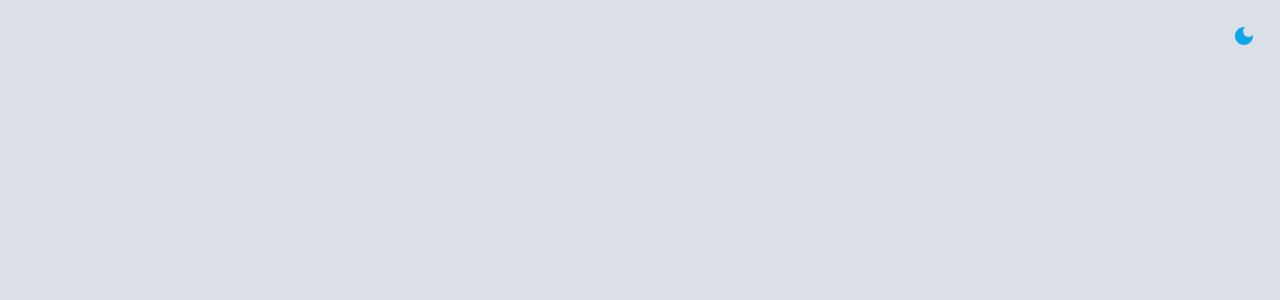
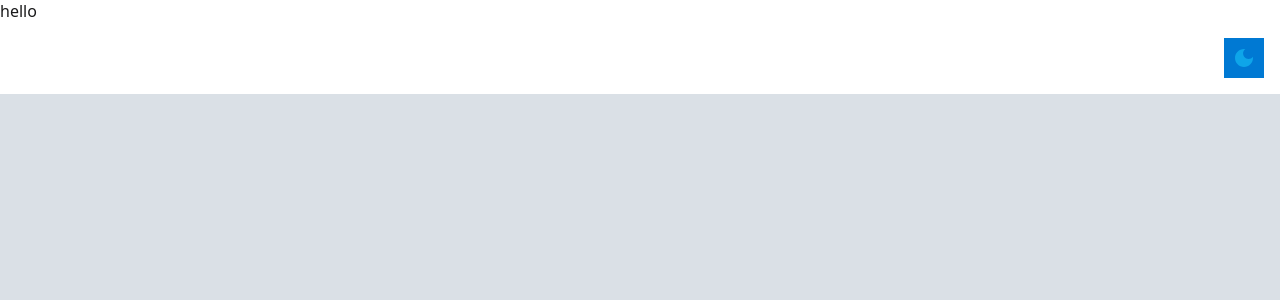
Before and after one commit to L-Michael1/mlammy-v2, a React (Create React App) app: page / in a window 1280 px wide. Shown: the top 300 px of the page. Built offline with nearby package versions, Linux system fonts and the light colour scheme.

Commit message:
Playing with styled-component themeing

```diff
--- a/src/App.tsx
+++ b/src/App.tsx
@@ -9,13 +9,13 @@ import GlobalStyle from './components/Theme/globalStyles'
 // Pages
 import Home from './pages/Home/Home'
 
-const App = () => {
+const App: React.FC = () => {
 
   let localTheme = localStorage.getItem('theme') ?? 'light';
 
   const [theme, setTheme] = useState<String>(localTheme);
 
-  const toggleTheme = () => {
+  const toggleTheme = (): void => {
     let toggledTheme = theme === 'light' ? 'dark' : 'light';
     localStorage.setItem('theme', toggledTheme);
     setTheme(toggledTheme);
@@ -26,7 +26,7 @@ const App = () => {
       <ThemeProvider theme={theme === 'light' ? light : dark}>
         <GlobalStyle />
         <Routes>
-          <Route path='/' element={<Home theme={theme} toggleTheme={toggleTheme} />} />
+          <Route path='/' element={<Home themeType={theme} toggleTheme={toggleTheme} />} />
         </Routes>
       </ThemeProvider>
     </Router>
--- a/src/components/Navbar/Navbar.styled.tsx
+++ b/src/components/Navbar/Navbar.styled.tsx
@@ -8,4 +8,5 @@ export const HeaderContainer = styled.div`
 export const ToggleContainer = styled.div`
     display: table;
     margin-left: auto;
+    background-color: ${({ theme }) => theme.buttonCanvas}
 `;
--- a/src/components/Navbar/Navbar.tsx
+++ b/src/components/Navbar/Navbar.tsx
@@ -6,17 +6,17 @@ import IconButton from '@mui/material/IconButton';
 import DarkModeIcon from '@mui/icons-material/DarkMode';
 import LightModeIcon from '@mui/icons-material/LightMode';
 
-interface NavProps {
-    theme: String;
+type NavProps = {
+    themeType: string
     toggleTheme: () => void
 }
 
-const Navbar = ({ theme, toggleTheme }: NavProps) => {
+const Navbar = ({ themeType, toggleTheme }: NavProps) => {
     return (
         <HeaderContainer>
             <ToggleContainer>
                 <IconButton onClick={toggleTheme}>
-                    {theme === 'light' ? (
+                    {themeType === 'light' ? (
                         <DarkModeIcon sx={{ color: '#0ea5e9' }} />
                     ) : (
                         <LightModeIcon sx={{ color: '#0ea5e9' }} />
--- a/src/components/Theme/Themes.tsx
+++ b/src/components/Theme/Themes.tsx
@@ -1,8 +1,12 @@
 export const light = {
-    body: '#DAE0E6',
-    text: '#030303',
+    background: '#FFFFFF',
+    canvas: '#DAE0E6',
+    text: '#1A1A1B',
+    buttonCanvas: '#0079D3'
 }
 export const dark = {
-    body: '#1A1A1B',
+    background: '#1A1A1B',
+    canvas: '#030303',
     text: '#DAE0E6',
+    buttonCanvas: '#ff4500',
 }
--- a/src/components/Theme/globalStyles.tsx
+++ b/src/components/Theme/globalStyles.tsx
@@ -1,8 +1,10 @@
 import { createGlobalStyle } from 'styled-components'
 
-interface ThemeType {
-    body: string;
+type ThemeType = {
+    background: string;
+    canvas: string;
     text: string;
+    buttonCanvas: string;
 }
 
 const GlobalStyle = createGlobalStyle<{ theme: ThemeType }>`
@@ -11,14 +13,18 @@ const GlobalStyle = createGlobalStyle<{ theme: ThemeType }>`
     * {
         margin: 0;
         font-family: 'Noto Sans', sans-serif;
+        transition: all 0.50s linear;
     }
 
     body {
-        background: ${({ theme }) => theme.body};
+        background: ${({ theme }) => theme.canvas};
         color: ${({ theme }) => theme.text};
-        transition: all 0.50s linear;
         -webkit-font-smoothing: antialiased;
         -moz-osx-font-smoothing: grayscale;
+    }
+
+    div {
+        background: ${({ theme }) => theme.background}
     }
 
     code {
--- a/src/pages/Home/Home.tsx
+++ b/src/pages/Home/Home.tsx
@@ -1,9 +1,12 @@
 import Navbar from '../../components/Navbar/Navbar'
 
-const Home = ({ theme, toggleTheme }: any) => {
+const Home = ({ themeType, toggleTheme }: any) => {
     return (
         <div>
-            <Navbar theme={theme} toggleTheme={toggleTheme} />
+            <div>
+                hello
+            </div>
+            <Navbar themeType={themeType} toggleTheme={toggleTheme} />
         </div>
     )
 }
```
